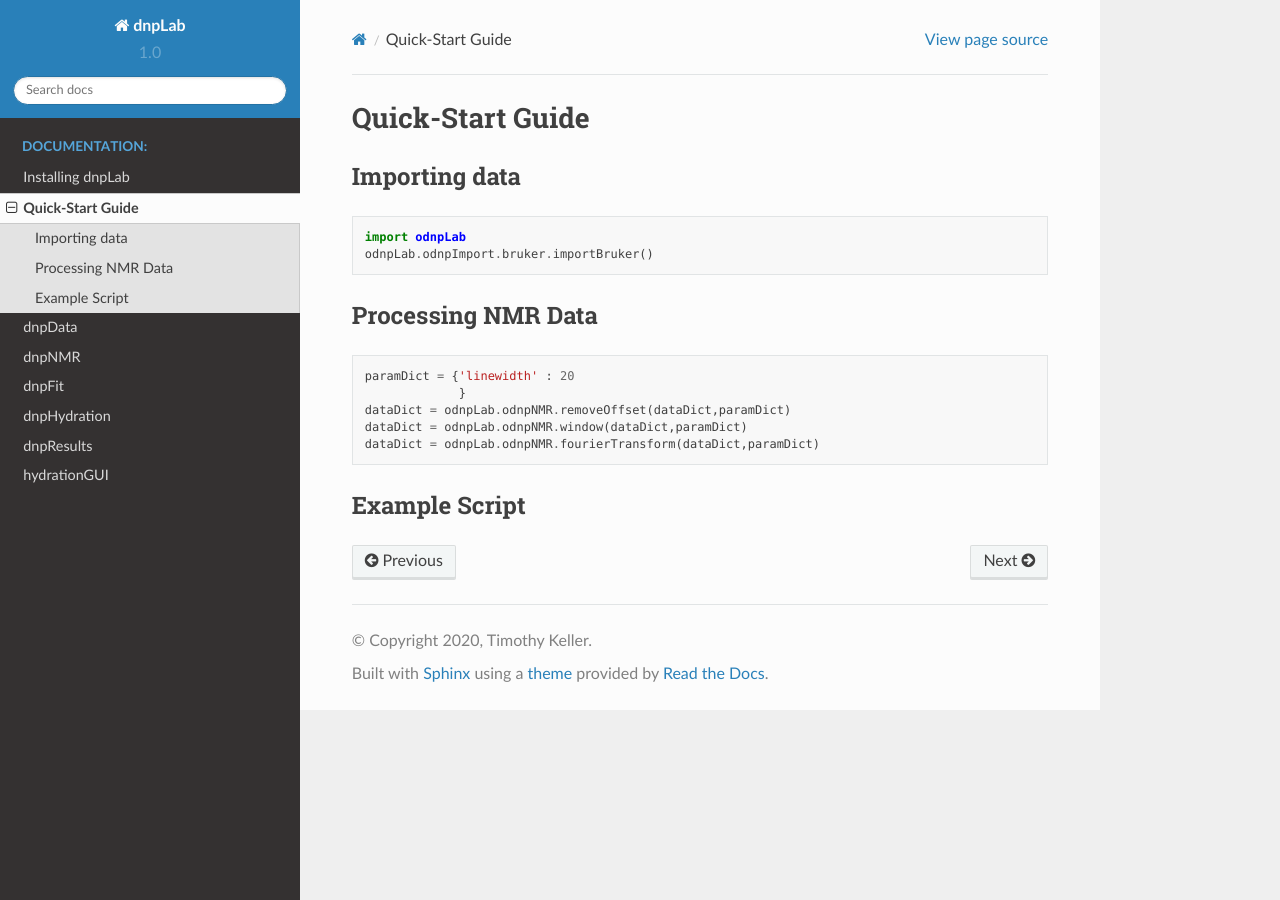
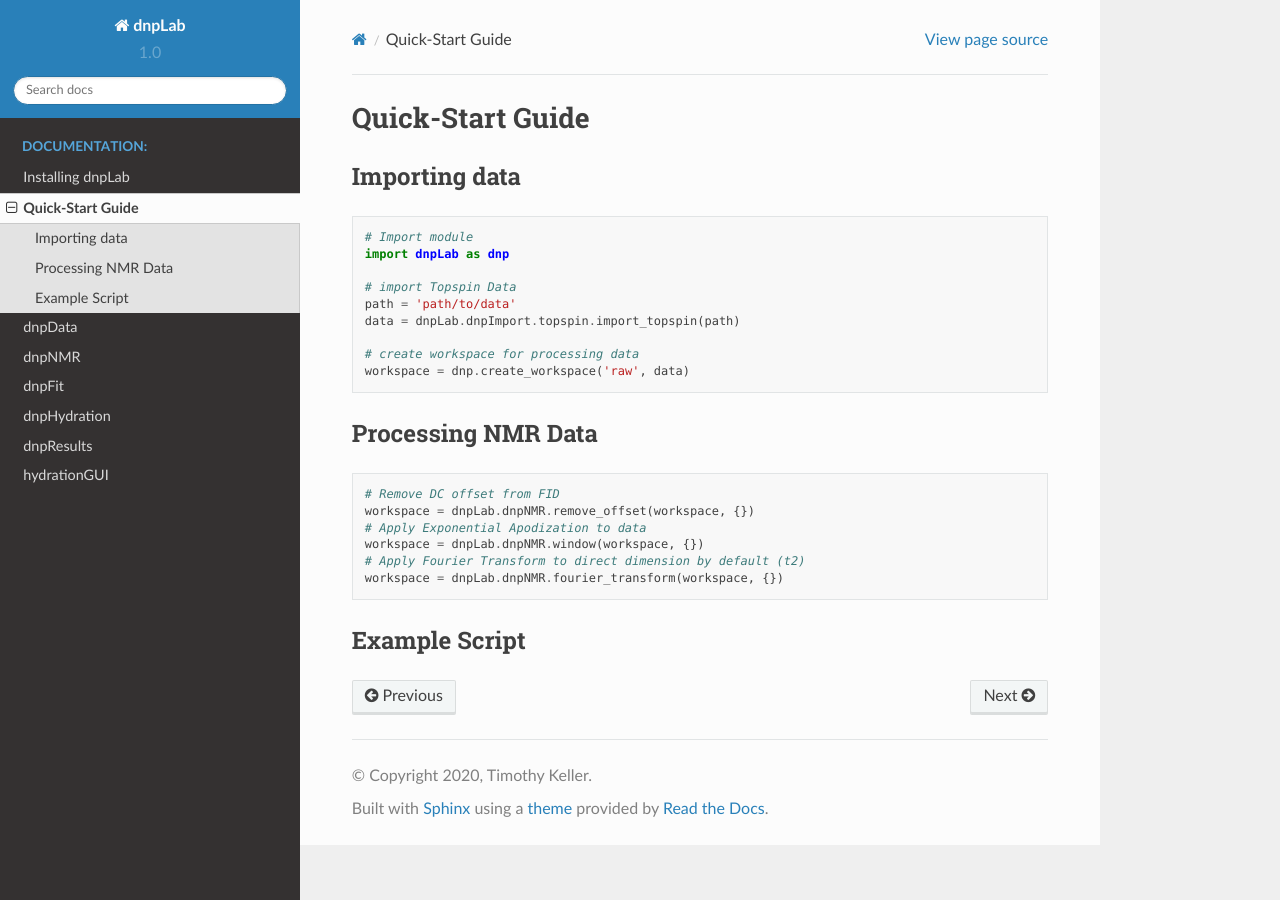
Before and after one commit to DNPLab/DNPLab, a Sphinx documentation site: the page built from docs/source/quick-start.rst, in a window 1280 px wide. Built offline with Sphinx 7.4.7 and the Read the Docs theme 2.0.0, drawn with Linux system fonts in a browser that asks for light colours.

Commit message:
Updates to documentation.

```diff
--- a/docs/source/quick-start.rst
+++ b/docs/source/quick-start.rst
@@ -8,18 +8,26 @@ Importing data
 ==============
 .. code-block:: python
 
-   import odnpLab
-   odnpLab.odnpImport.bruker.importBruker()
+   # Import module
+   import dnpLab as dnp
+
+   # import Topspin Data
+   path = 'path/to/data'
+   data = dnpLab.dnpImport.topspin.import_topspin(path)
+
+   # create workspace for processing data
+   workspace = dnp.create_workspace('raw', data)
 
 Processing NMR Data
 ===================
 .. code-block:: python
 
-   paramDict = {'linewidth' : 20
-                }
-   dataDict = odnpLab.odnpNMR.removeOffset(dataDict,paramDict)
-   dataDict = odnpLab.odnpNMR.window(dataDict,paramDict)
-   dataDict = odnpLab.odnpNMR.fourierTransform(dataDict,paramDict)
+   # Remove DC offset from FID
+   workspace = dnpLab.dnpNMR.remove_offset(workspace, {})
+   # Apply Exponential Apodization to data
+   workspace = dnpLab.dnpNMR.window(workspace, {})
+   # Apply Fourier Transform to direct dimension by default (t2)
+   workspace = dnpLab.dnpNMR.fourier_transform(workspace, {})
 
 Example Script
 ==============
```
